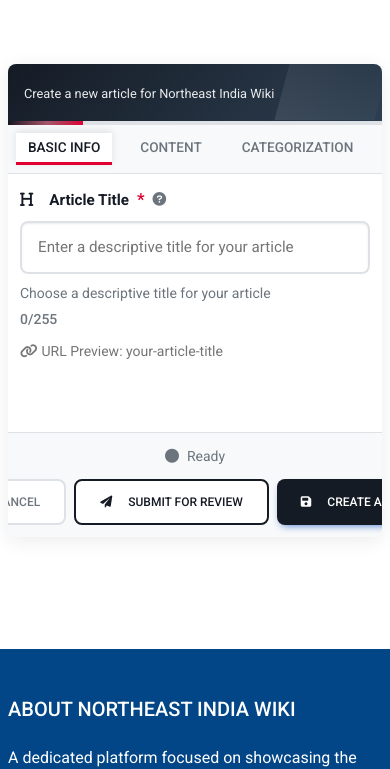
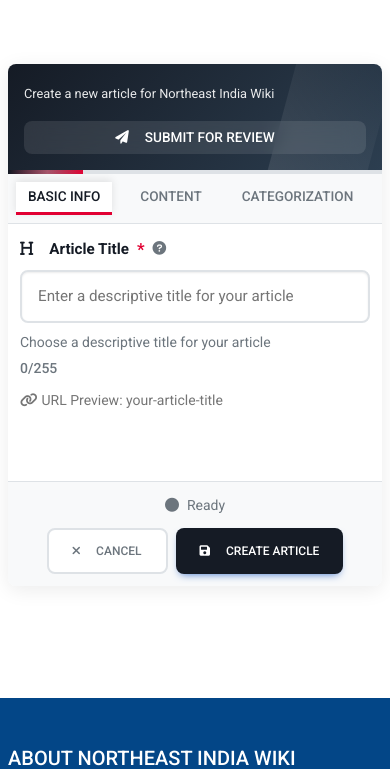
Before and after one commit to petergangmei/northeastindia_wiki, a Django app: template templates/articles/article_form.html in a window 390 px wide. Shown: the part 90-859 px from the top of the page. Run offline with Django 5.2, Linux system fonts and the light colour scheme; the template is opened without the code that fills it: values that come from a table or form of the project are taken from there, others are empty; some libraries are stand-ins or nearby versions.

Commit message:
Enhance article form layout and styling. Introduce a flexible header structure with improved subtitle visibility and button styling for submission actions. Update responsive design for better alignment and user interaction.

```diff
--- a/templates/articles/article_form.html
+++ b/templates/articles/article_form.html
@@ -62,16 +62,43 @@
         transform-origin: right;
     }
 
-    .form-header h2 {
-        margin: 0;
-        font-weight: 600;
-        font-size: 1.5rem;
-    }
 
     .form-header .subtitle {
         opacity: 0.9;
         margin-top: 0.25rem;
         font-size: 0.9rem;
+    }
+
+    .header-content {
+        display: flex;
+        justify-content: space-between;
+        align-items: center;
+        position: relative;
+        z-index: 2;
+    }
+
+    .header-left h2 {
+        margin: 0;
+        font-weight: 600;
+        font-size: 1.5rem;
+    }
+
+    .btn-header {
+        padding: 0.5rem 1rem;
+        font-size: 0.9rem;
+        border: 2px solid rgba(255, 255, 255, 0.3);
+        background: rgba(255, 255, 255, 0.1);
+        color: white;
+        border-radius: 6px;
+        transition: all 0.3s ease;
+        backdrop-filter: blur(10px);
+    }
+
+    .btn-header:hover {
+        background: rgba(255, 255, 255, 0.2);
+        border-color: rgba(255, 255, 255, 0.5);
+        color: white;
+        transform: translateY(-1px);
     }
 
     /* Enhanced Tab Navigation */
@@ -446,6 +473,21 @@
             padding: 1rem;
         }
 
+        .header-content {
+            flex-direction: column;
+            align-items: flex-start;
+            gap: 1rem;
+        }
+
+        .header-right {
+            align-self: stretch;
+        }
+
+        .btn-header {
+            width: 100%;
+            justify-content: center;
+        }
+
         .form-tabs {
             padding: 0 0.5rem;
             overflow-x: auto;
@@ -503,12 +545,17 @@
             margin: 0.5rem 0;
         }
 
-        .form-header h2 {
+        .header-left h2 {
             font-size: 1.25rem;
         }
 
         .form-header .subtitle {
             font-size: 0.8rem;
+        }
+
+        .btn-header {
+            font-size: 0.85rem;
+            padding: 0.4rem 0.8rem;
         }
 
         .nav-pills .nav-link {
@@ -615,6 +662,8 @@
             <div class="article-form-container">
                 <!-- Enhanced Header -->
                 <div class="form-header">
+                    <div class="header-content">
+                        <div class="header-left">
                             <h2>{{ title }}</h2>
                             <div class="subtitle">
                                 {% if article %}
@@ -622,6 +671,21 @@
                                 {% else %}
                                     Create a new article for Northeast India Wiki
                                 {% endif %}
+                            </div>
+                        </div>
+                        <div class="header-right">
+                            {% if article and is_approved_content %}
+                                <button type="submit" form="article-form" name="action" value="submit_for_review"
+                                        class="btn btn-outline-light btn-header">
+                                    <i class="fas fa-paper-plane me-2"></i>Submit for Review
+                                </button>
+                            {% elif article or not article %}
+                                <button type="submit" form="article-form" name="action" value="submit_for_review"
+                                        class="btn btn-outline-light btn-header">
+                                    <i class="fas fa-paper-plane me-2"></i>Submit for Review
+                                </button>
+                            {% endif %}
+                        </div>
                     </div>
                 </div>
 
@@ -1046,18 +1110,10 @@
                             <i class="fas fa-times me-2"></i>Cancel
                         </a>
                         {% if article and is_approved_content %}
-                        <button type="submit" form="article-form" name="action" value="submit_for_review"
-                                class="btn btn-outline-primary">
-                            <i class="fas fa-paper-plane me-2"></i>Submit for Review
-                        </button>
                         <button type="submit" form="article-form" name="action" value="save_draft" class="btn btn-primary">
                             <i class="fas fa-save me-2"></i>Save Draft
                         </button>
                         {% else %}
-                        <button type="submit" form="article-form" name="action" value="submit_for_review"
-                                class="btn btn-outline-primary">
-                            <i class="fas fa-paper-plane me-2"></i>Submit for Review
-                        </button>
                         <button type="submit" form="article-form" name="action" value="save_draft" class="btn btn-primary">
                             <i class="fas fa-save me-2"></i>
                             {% if article %}Update Article{% else %}Create Article{% endif %}
```
Lines whose indentation alone changed are shown as unchanged.
